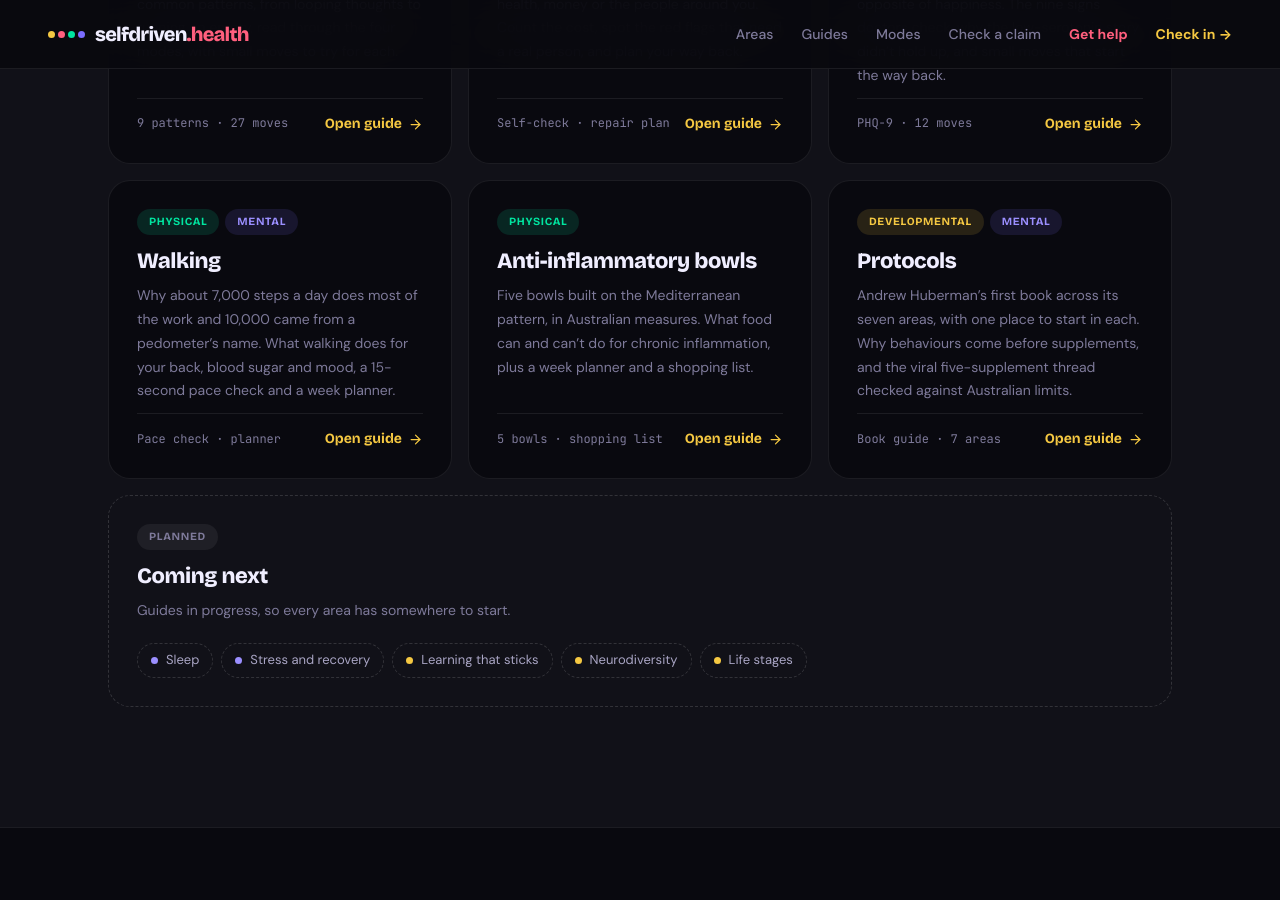
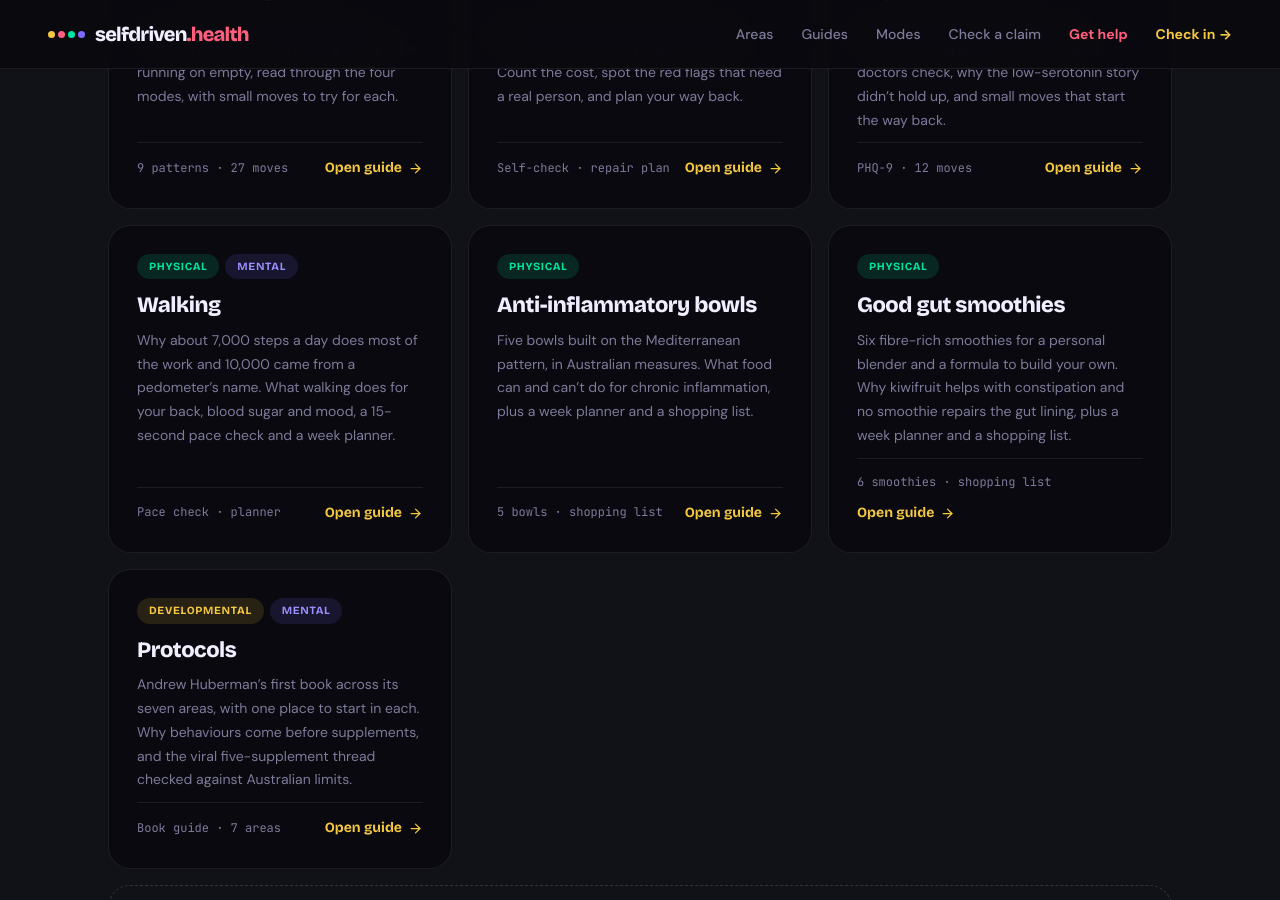
Before and after one commit to selfdriven-foundation/selfdriven-health, a Jekyll site: the page built from docs/index.html, in a window 1280 px wide and 900 px high, scrolled down 6018 px. Built offline with Jekyll 4.4.1, drawn with Linux system fonts in a browser that asks for light colours; some of the changed text lies outside the part shown.

Commit message:
Update index.html

```diff
--- a/docs/index.html
+++ b/docs/index.html
@@ -514,6 +514,7 @@ footer{padding:52px 24px 40px;border-top:1px solid var(--border);display:flex;fl
           <ul class="glist">
             <li><a href="/walking">Walking</a><span class="st on">Live</span></li>
             <li><a href="/anti-inflammatory">Anti-inflammatory bowls</a><span class="st on">Live</span></li>
+            <li><a href="/good-gut-smoothies">Good gut smoothies</a><span class="st on">Live</span></li>
             <li><a href="/fascia">Fascia and movement</a><span class="st on">Live</span></li>
             <li><a href="/eye-movement">Eye movement routine</a><span class="st on">Live</span></li>
             <li><a href="/vagus-nerve">Vagus nerve</a><span class="st on">Live</span></li>
@@ -669,6 +670,12 @@ footer{padding:52px 24px 40px;border-top:1px solid var(--border);display:flex;fl
           <h3>Anti-inflammatory bowls</h3>
           <p>Five bowls built on the Mediterranean pattern, in Australian measures. What food can and can’t do for chronic inflammation, plus a week planner and a shopping list.</p>
           <div class="pmeta"><span class="mono">5 bowls · shopping list</span><span class="go">Open guide <svg class="i" width="15" height="15"><use href="#ic-arrow-right"/></svg></span></div>
+        </a>
+        <a class="pcard rev" href="/good-gut-smoothies">
+          <div class="ptags"><span class="ptag pt-move">Physical</span></div>
+          <h3>Good gut smoothies</h3>
+          <p>Six fibre-rich smoothies for a personal blender and a formula to build your own. Why kiwifruit helps with constipation and no smoothie repairs the gut lining, plus a week planner and a shopping list.</p>
+          <div class="pmeta"><span class="mono">6 smoothies · shopping list</span><span class="go">Open guide <svg class="i" width="15" height="15"><use href="#ic-arrow-right"/></svg></span></div>
         </a>
         <a class="pcard rev" href="/protocols">
           <div class="ptags"><span class="ptag pt-grow">Developmental</span><span class="ptag pt-mind">Mental</span></div>
```
